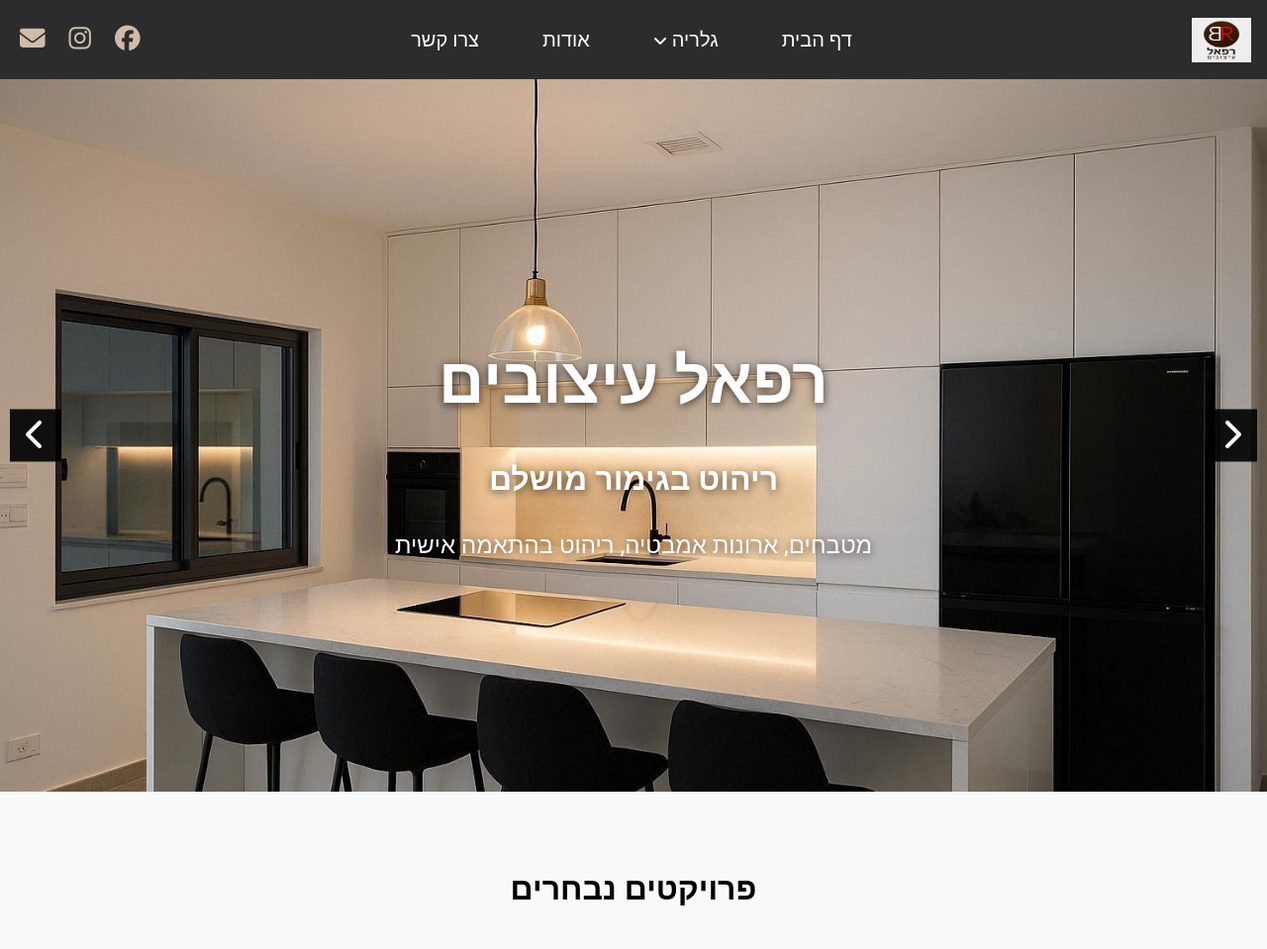
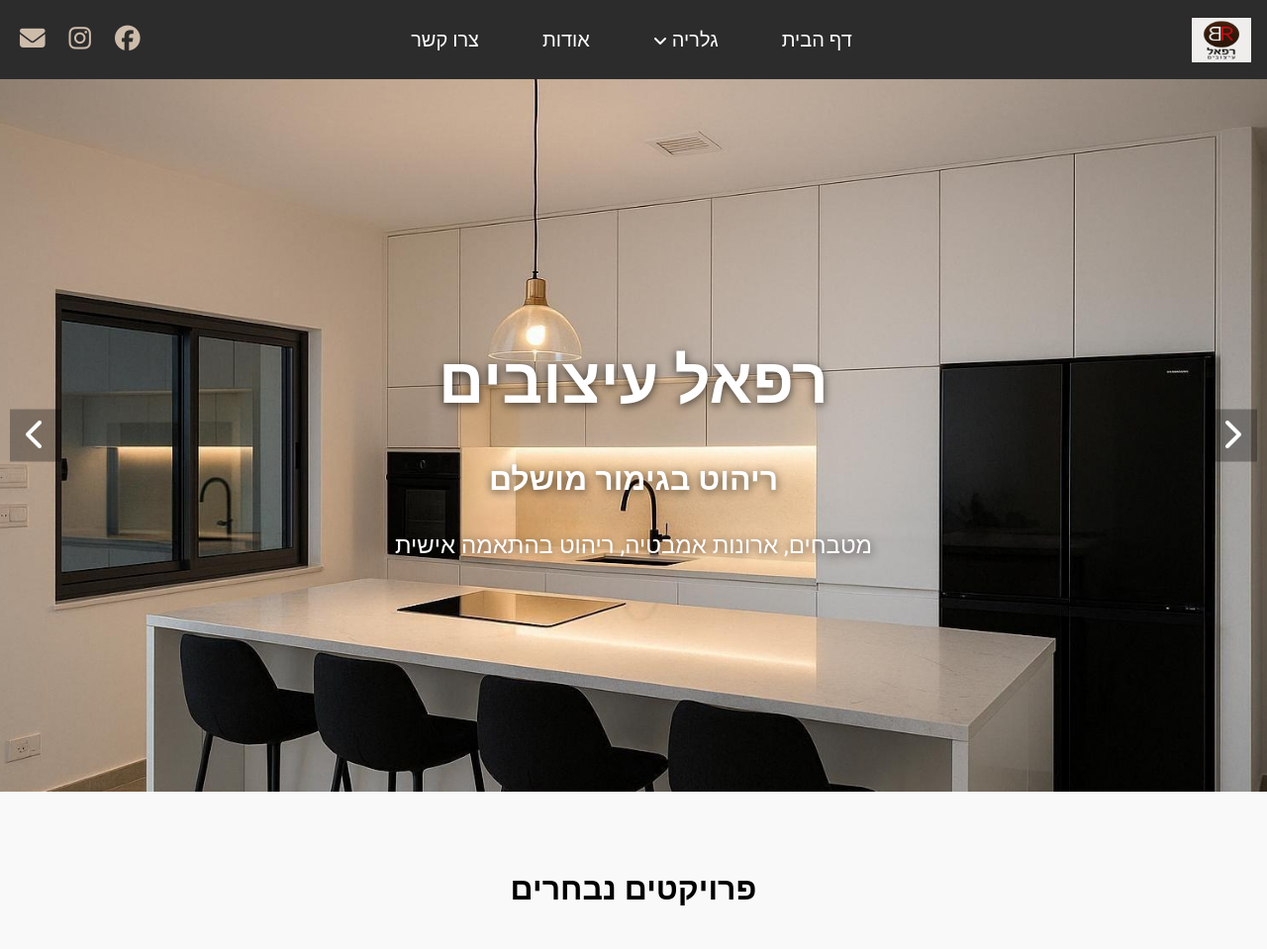
Before and after one commit to TomerBitonn/Refael-Designs-Website-V2, a Flask app: page / in a window 1280 px wide. Shown: the top 959 px of the page at 99% size. Run offline with Flask 3, Linux system fonts and the light colour scheme.

Commit message:
revert: CSS change used for CI/CD test

```diff
--- a/static/css/index.css
+++ b/static/css/index.css
@@ -95,7 +95,7 @@ body, html {
     transform: translateY(-50%);
     font-size: 2rem;
     color: var(--text-color-w);
-    background: rgba(0,0,0,0.9);
+    background: rgba(0,0,0,0.3);
     border: none;
     cursor: pointer;
     padding: 0.5rem 1rem;
```
